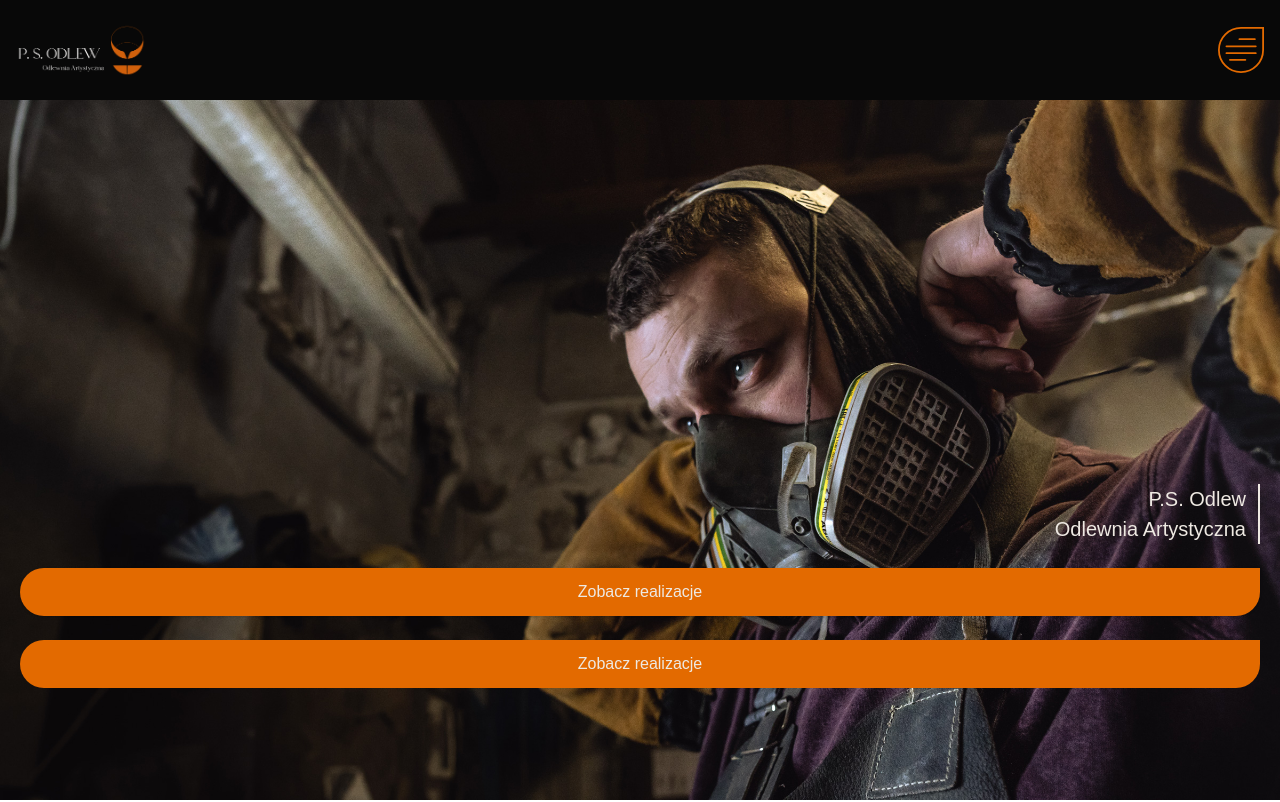
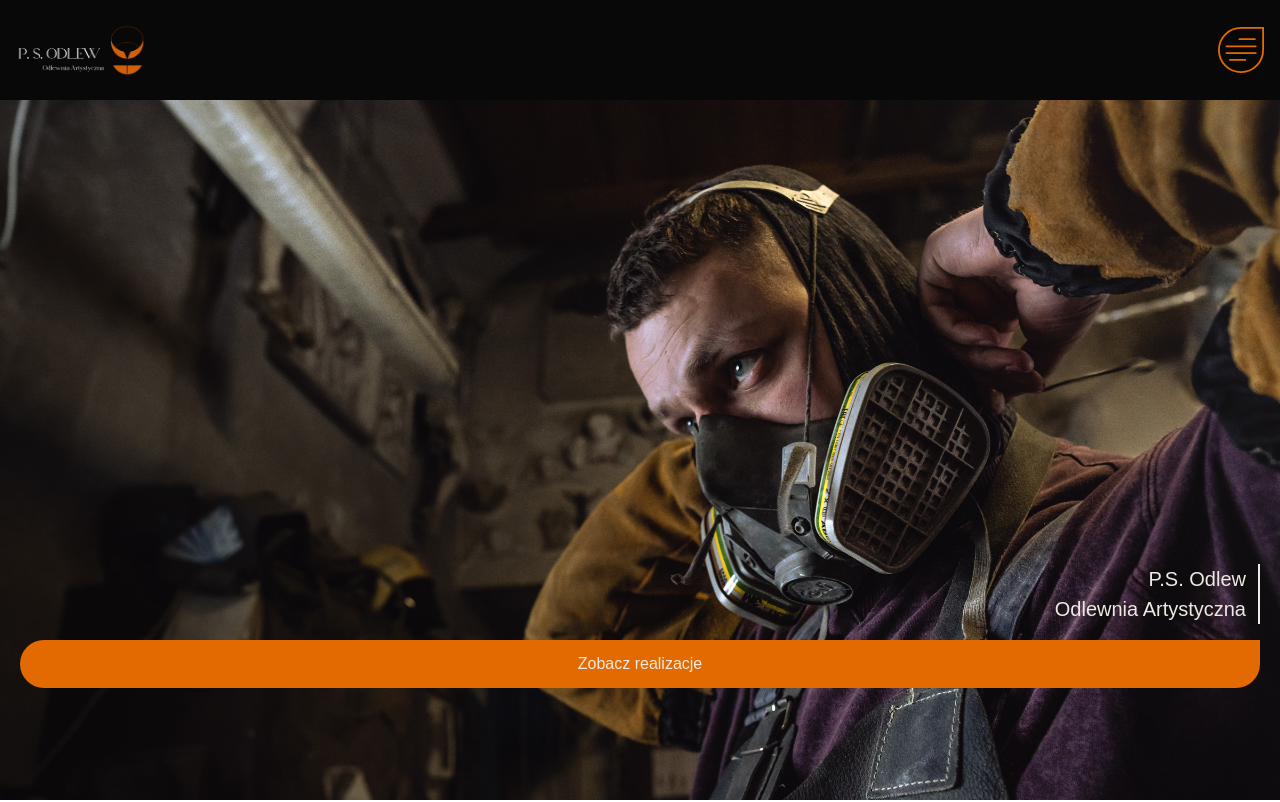
Before and after one commit to MarioLuigie/Odlew, a Next.js app: page / in a window 1280 px wide. Shown: the top 802 px of the page. Built offline with nearby package versions, Linux system fonts and the light colour scheme.

Commit message:
Refactor

```diff
--- a/src/components/pages/HomePage.tsx
+++ b/src/components/pages/HomePage.tsx
@@ -9,13 +9,12 @@ export default function HomePage() {
 		<div className="flex flex-col">
 			<section
 				id="home"
-				className="h-customScreen flex flex-col justify-end gap-6 p-5 pb-28 homepage-background scroll-mt-header"
+				className="h-customScreen flex flex-col justify-end gap-4 p-5 pb-28 homepage-background scroll-mt-header"
 			>
 				<CompanyName mode="light" className="h-auto" />
-				<CustomButton onClick={() => console.log('Click')}>Zobacz realizacje</CustomButton>
-
-				<CustomButton navlink path='/realizacje'>Zobacz realizacje</CustomButton>
-
+				<CustomButton navlink path="/realizacje">
+					Zobacz realizacje
+				</CustomButton>
 			</section>
 			<section id="o-nas" className="h-[200px] scroll-mt-header">
 				ABOUT
```
